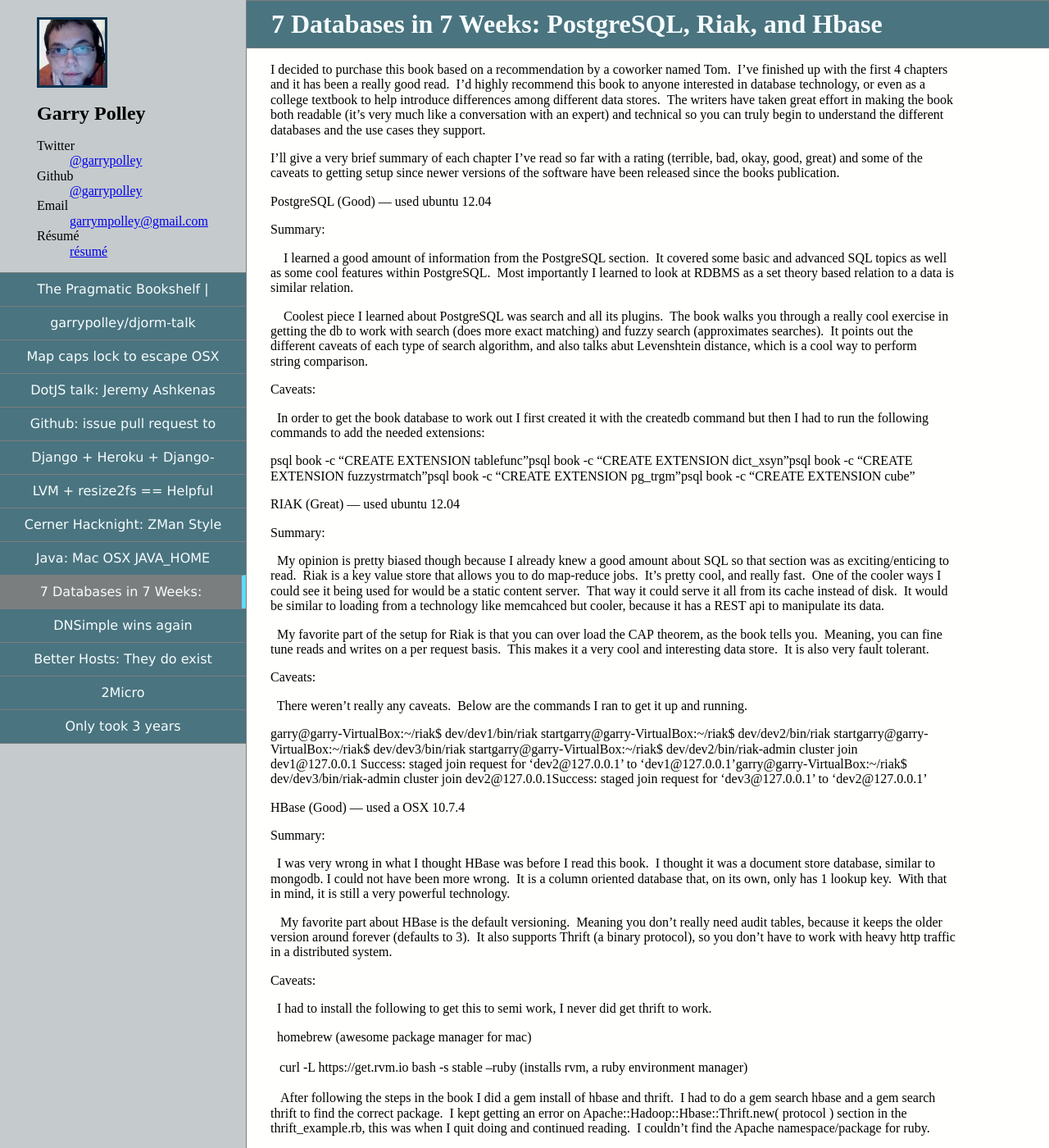
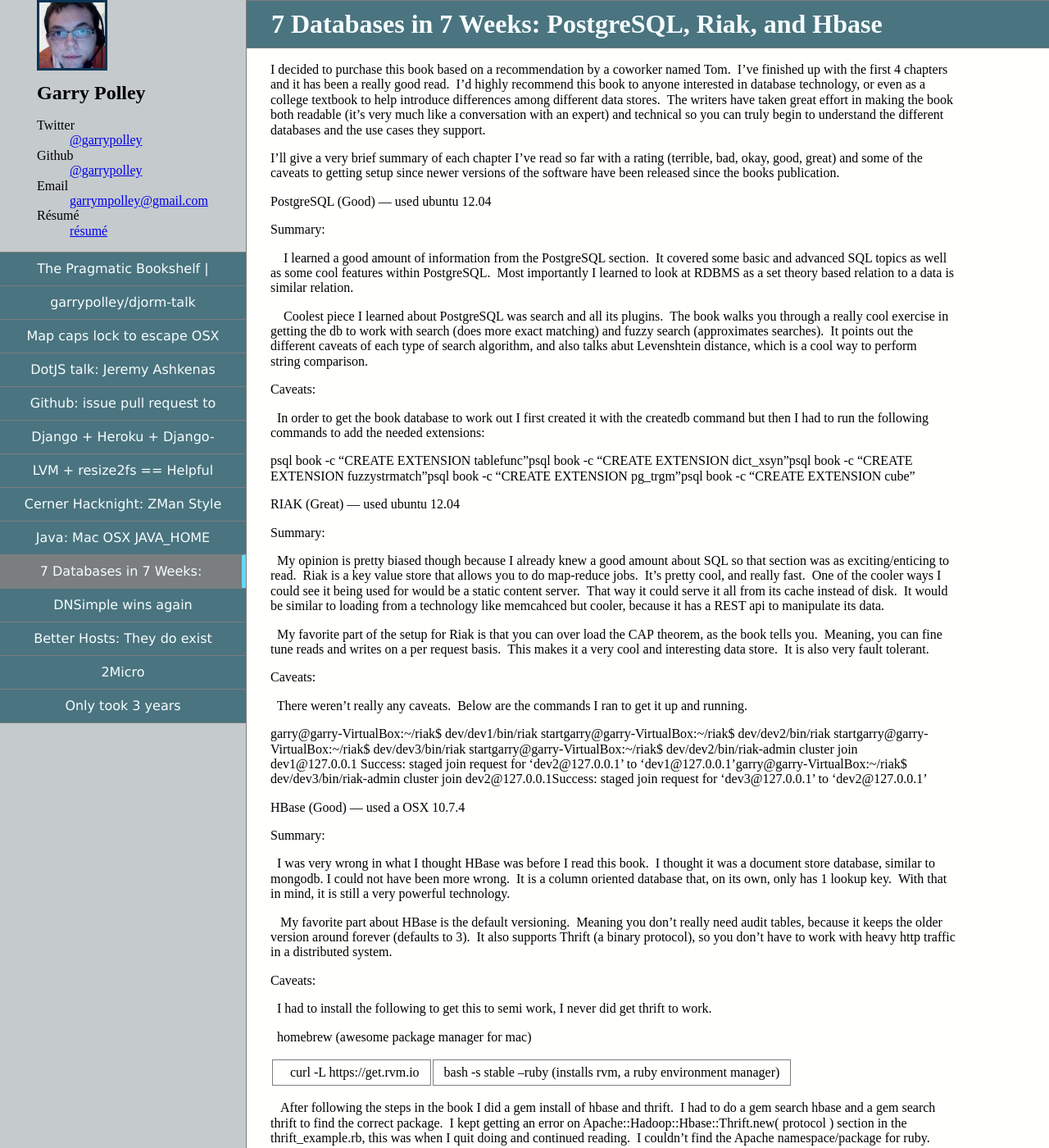
Before and after one commit to garrypolley/garrypolley.github.io, a Jekyll site: the page built from _posts/tumblr/2012-06-28-7-databases-in-7-weeks-postgresql-riak-and.md, in a window 1280 px wide and 1400 px high. Shown: the whole window at 82% size. Built offline with Jekyll 4.4.1, drawn with Linux system fonts in a browser that asks for light colours; nearby versions of some CDN libraries; Markdown is read by kramdown in place of the engine named in the settings; comment, search, counter and statistics services are not loaded.

Commit message:
add links to headings.

```diff
--- a/_config.yml
+++ b/_config.yml
@@ -1,5 +1,7 @@
 encoding: UTF-8
 markdown: redcarpet
+redcarpet:
+  extensions: ["no_intra_emphasis", "fenced_code_blocks", "autolink", "strikethrough", "superscript", "with_toc_data", "tables"]
 highlighter: pygments
 defaults:
   -
--- a/_layouts/default.html
+++ b/_layouts/default.html
@@ -9,6 +9,7 @@
   <link rel="icon" type="image/x-icon" href="/images/favicon.ico">
   <link rel="stylesheet" type="text/css" href="/styles/code-highlight.css">
   <link rel="stylesheet" type="text/css" href="http://cdnjs.cloudflare.com/ajax/libs/normalize/3.0.2/normalize.min.css">
+  <link rel="stylesheet" type="text/css" href="https://cdnjs.cloudflare.com/ajax/libs/anchor-js/0.4.0/anchor.min.css">
   <!--[if lt IE 9]>
   <script src="http://cdnjs.cloudflare.com/ajax/libs/html5shiv/3.7.2/html5shiv-printshiv.min.js"></script>
   <script src="http://cdnjs.cloudflare.com/ajax/libs/respond.js/1.4.2/respond.min.js"></script>
@@ -60,6 +61,44 @@
     	padding: 60px 30px 5px 30px;
     }
 
+    table {
+		  padding: 0;
+		  margin: 15px 0;
+		}
+		table tr {
+		  border-top: 1px solid #7B7E7F;
+		  background-color: #FFFFFD;
+		  margin: 0;
+		  padding: 0;
+		}
+
+		table tr:nth-child(2n) {
+		  background-color: #C5CACC;
+		}
+
+		table tr th {
+		  font-weight: bold;
+		  border: 1px solid #7B7E7F;
+		  text-align: left;
+		  margin: 0;
+		  padding: 6px 13px;
+		}
+
+		table tr td {
+		  border: 1px solid #7B7E7F;
+		  text-align: left;
+		  margin: 0;
+		  padding: 6px 13px;
+		}
+
+		table tr th :first-child, table tr td :first-child {
+		  margin-top: 0;
+		}
+
+		table tr th :last-child, table tr td :last-child {
+		  margin-bottom: 0;
+		}
+
     .site-navigation {
       background-color: #C5CACC;
       border-right: solid 1px #7B7E7F;
@@ -70,16 +109,16 @@
       padding-left: 45px;
     }
 
-    .site-navigation .contact-info h1 {
+    .site-navigation .contact-info header {
       margin-bottom: 10px;
     }
 
-    .site-navigation .contact-info h1 a, .site-navigation .contact-info h1 a:visited {
+    .site-navigation .contact-info header a, .site-navigation .contact-info header a:visited {
       text-decoration: none;
       color: black;
     }
 
-    .site-navigation .contact-info h1 a img {
+    .site-navigation .contact-info header a img {
       border: 3px solid #0a3553;
     }
 
@@ -194,7 +233,7 @@
 <body>
   <aside class="site-navigation" role="navigation">
     <section class="contact-info">
-      <h1><a href="/"><img src="/images/avatar-80-80.png" alt="Garry Polley" /></a></h1>
+      <header><a href="/"><img src="/images/avatar-80-80.png" alt="Garry Polley" /></a></header>
       <h2>Garry Polley</h2>
       <dl>
         <dt>Twitter</dt> <dd><a target="_blank" href="https://twitter.com/garrypolley">@garrypolley</a></dd>
--- a/_layouts/post.html
+++ b/_layouts/post.html
@@ -7,6 +7,7 @@ layout: default
     <h1 class="article-title"><a href="{{ page.url }}" title="{{ page.title }}">{{ page.title }}</a></h1>
     <div>
       {{ content }}
+      <hr/>
       <footer>
         <dl>
           <dt>Published</dt><dd>{{ page.date | date: "%-d %B, %Y" }}</dd>
```
Also changed, not shown: other parts of _layouts/default.html (+4 -0 lines).
